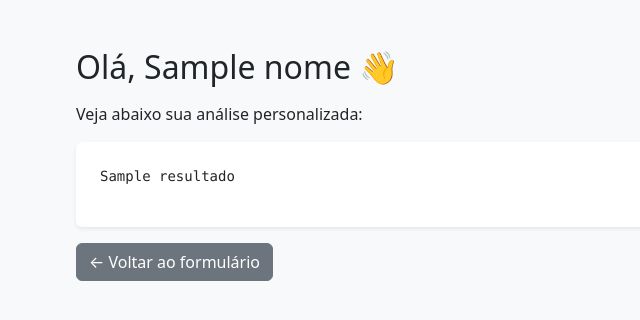
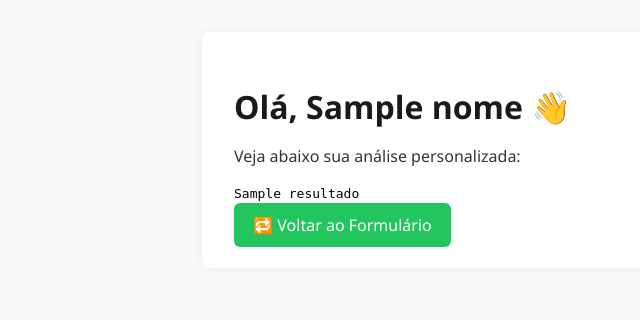
Before and after one commit to lega-nft/mentorvirtual, a FastAPI app: template templates/resultado.html in a window 1280 px wide. Shown: the top 320 px of the page, without its empty margins (6-646 px from the left). Run offline with FastAPI, Linux system fonts and the light colour scheme; the template is opened without the code that fills it: most values are stand-ins (such as "Sample title", 1, 10 or a date in 2020).

Commit message:
Update resultado.html

```diff
--- a/templates/resultado.html
+++ b/templates/resultado.html
@@ -1,19 +1,16 @@
-
 <!DOCTYPE html>
-<html>
+<html lang="pt-BR">
 <head>
     <meta charset="UTF-8">
-    <title>Resultado da Análise – Mentor Virtual</title>
-    <link href="https://cdn.jsdelivr.net/npm/bootstrap@5.3.2/dist/css/bootstrap.min.css" rel="stylesheet">
+    <title>Resultado da Análise</title>
+    <link rel="stylesheet" href="/static/style.css">
 </head>
-<body class="bg-light">
-    <div class="container mt-5">
-        <h2 class="mb-3">Olá, {{ nome }} 👋</h2>
+<body>
+    <div class="container">
+        <h1>Olá, <strong>{{ nome }}</strong> 👋</h1>
         <p>Veja abaixo sua análise personalizada:</p>
-        <div class="bg-white p-4 rounded shadow-sm mb-3">
-            <pre>{{ resultado }}</pre>
-        </div>
-        <a href="/" class="btn btn-secondary">← Voltar ao formulário</a>
+        <pre>{{ resultado }}</pre>
+        <a href="/" class="btn">🔁 Voltar ao Formulário</a>
     </div>
 </body>
 </html>
```
